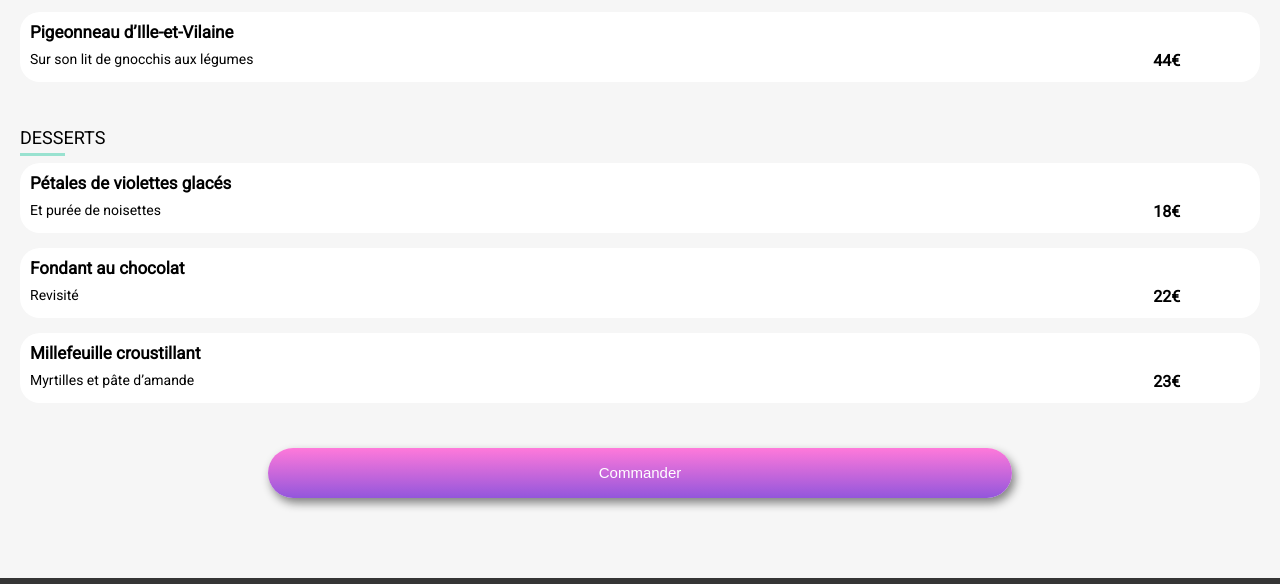
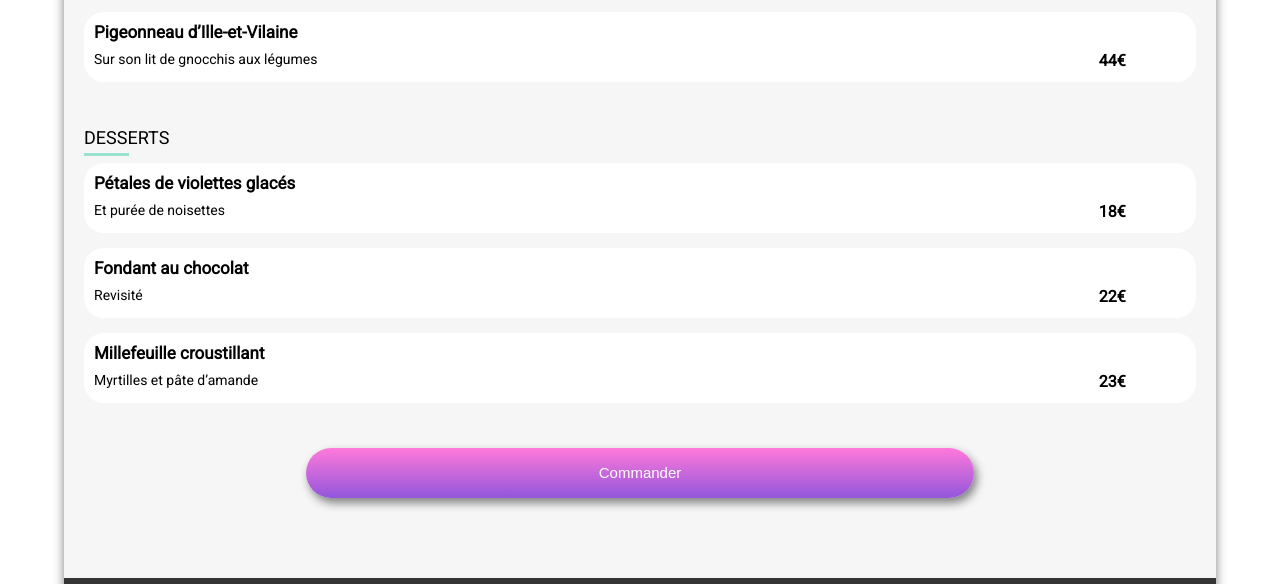
Before and after one commit to mooviix/Chenoufi_Samy_P3, a website: page ÀLaFrançaise.html in a window 1280 px wide. Shown: the part 881-1465 px from the top of the page. Drawn offline with Linux system fonts and the light colour scheme; a web font is replaced by a local one.

Commit message:
site fini v.2

```diff
--- a/sass/pages/_laPaletteDuGoût.scss
+++ b/sass/pages/_laPaletteDuGoût.scss
@@ -65,11 +65,10 @@ main{
             animation-fill-mode: both;
 
             &:hover > .animation > .confirmation {
-                animation: valide 500ms forwards;
-                animation-delay: 100ms;
+                animation: valide 1500ms forwards;
             }
             &:hover > .animation {
-                animation: check 500ms forwards;
+                animation: check 2000ms forwards;
             }
 
             @for $i from 1 through 10{
--- a/sass/utiles/_responsive.scss
+++ b/sass/utiles/_responsive.scss
@@ -1,5 +1,11 @@
-@media screen and (min-width:992px) and (max-width:1440px){
+@media screen and (min-width:1200px){
 
+    body{
+        width: 90%;
+        max-width: 1440px;
+        margin: auto;
+        box-shadow: 0px 0px 10px grey;
+    }
 
 
 }
```
Also changed, not shown: index.html (+1 -1 lines), css/style.css, 1 other file.
